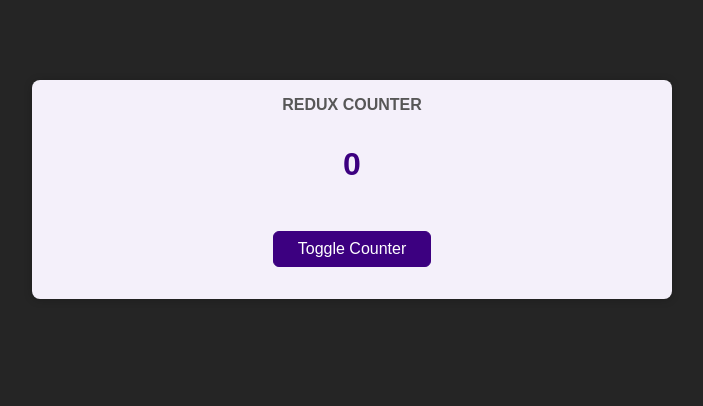
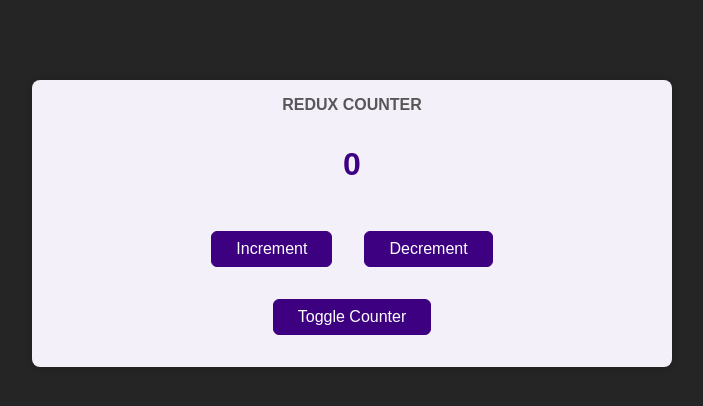
Before and after one commit to SDE-ADNAN/Section_18_reactjs_udemy, a React (Create React App) app: page / in a window 1280 px wide. Shown: the top 406 px of the page, without its empty margins (288-991 px from the left). Built offline with nearby package versions, Linux system fonts and the light colour scheme.

Commit message:
logic for dispatching actions

```diff
--- a/src/components/Counter.js
+++ b/src/components/Counter.js
@@ -1,8 +1,16 @@
-import classes from './Counter.module.css';
-import { useSelector } from 'react-redux';
+import classes from "./Counter.module.css";
+import { useDispatch, useSelector } from "react-redux";
 
 const Counter = () => {
- const counter = useSelector((state)=>state.counter)
+  const dispatch = useDispatch();
+  const counter = useSelector((state) => state.counter);
+
+  const incrementHandler = () => {
+    dispatch({ type: "increment" });
+  };
+  const decrementHandler = () => {
+    dispatch({ type: "decrement" });
+  };
 
   const toggleCounterHandler = () => {};
 
@@ -10,6 +18,10 @@
     <main className={classes.counter}>
       <h1>Redux Counter</h1>
       <div className={classes.value}>{counter}</div>
+      <div>
+        <button onClick={incrementHandler}>Increment</button>
+        <button onClick={decrementHandler}>Decrement</button>
+      </div>
       <button onClick={toggleCounterHandler}>Toggle Counter</button>
     </main>
   );
```
